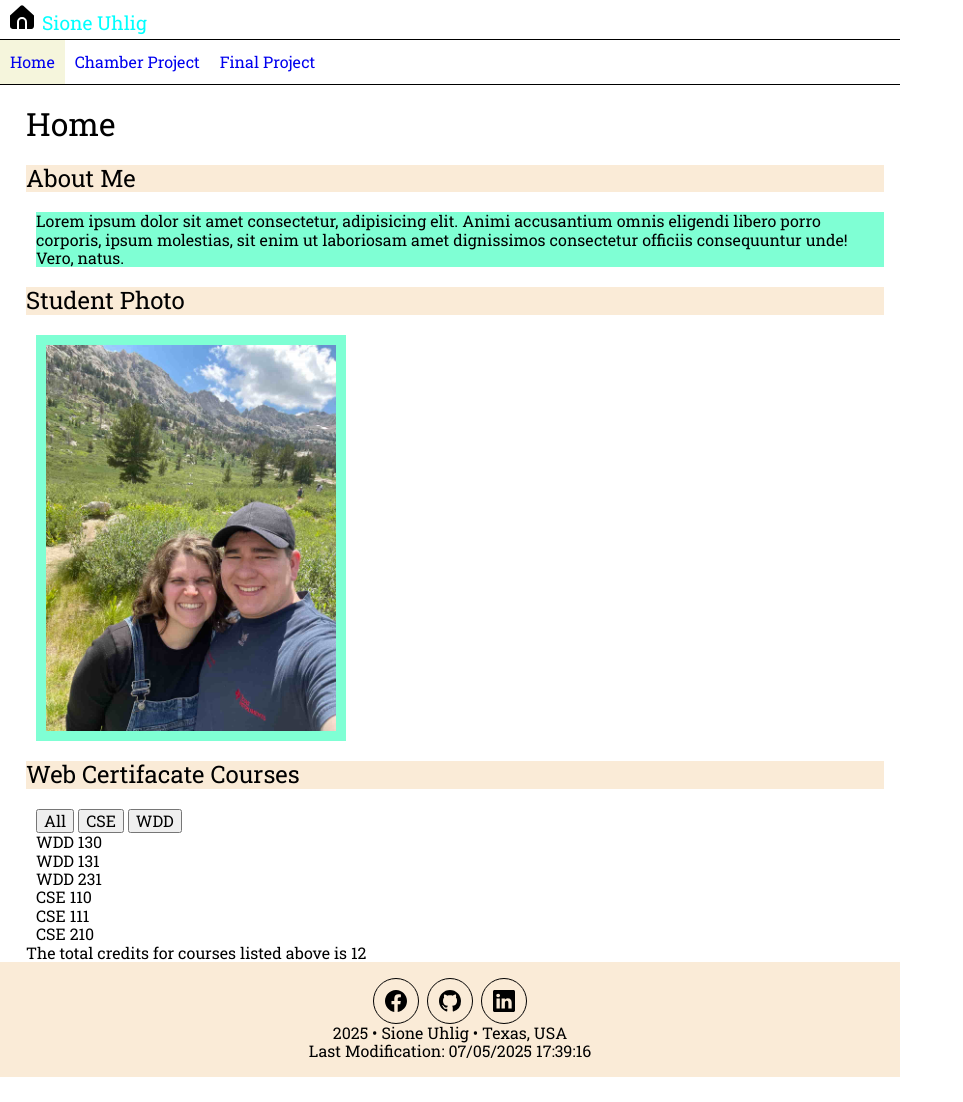
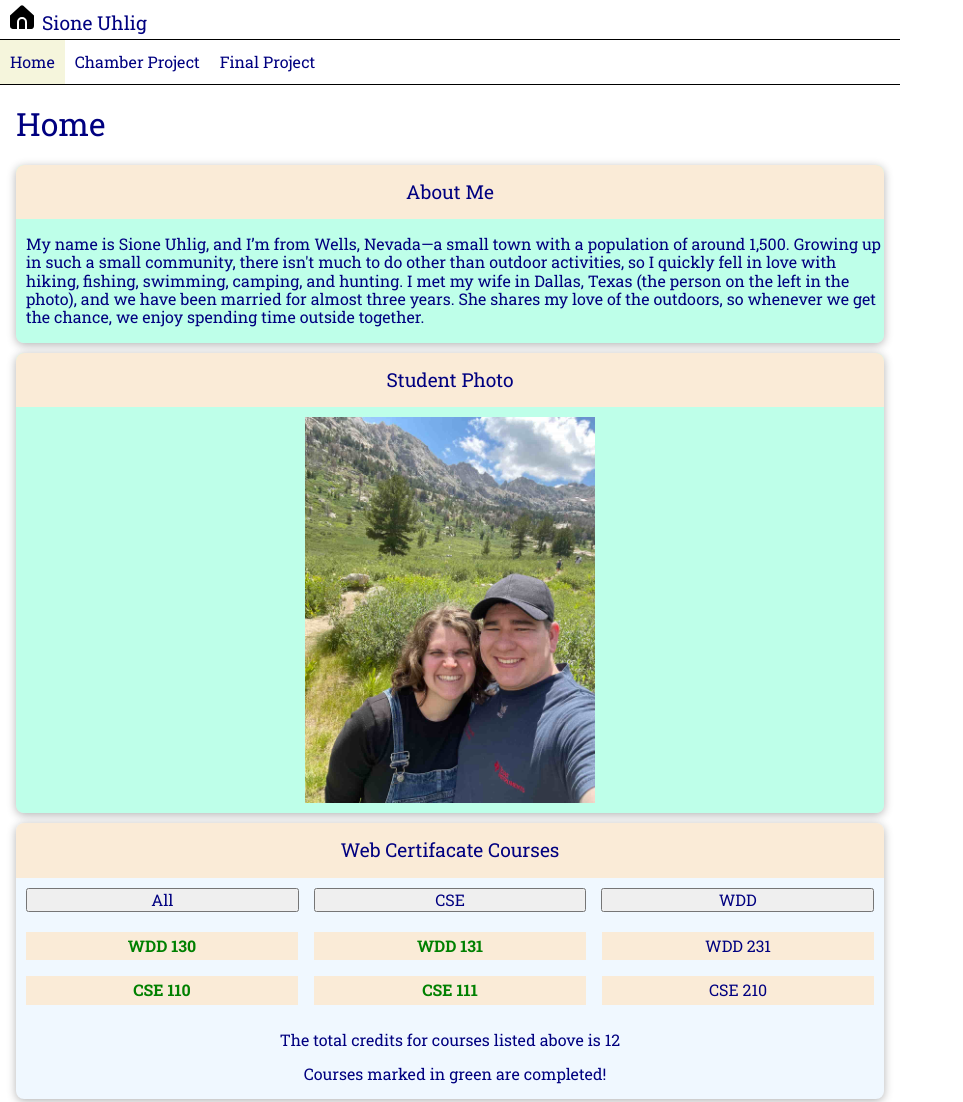
Before and after one commit to SioneUhlig/wdd231, a plain HTML site: page index.html in a window 1280 px wide. Shown: the top 1102 px of the page, without its empty margins (0-963 px from the left). Before the commit the page ends 1077 px from the top, so only its background shows below. Drawn offline with nearby package versions, Linux system fonts and the light colour scheme.

Commit message:
final update to homepage

```diff
--- a/index.html
+++ b/index.html
@@ -40,9 +40,11 @@
 
         <section>
             <h2>About Me</h2>
-            <p>Lorem ipsum dolor sit amet consectetur, adipisicing elit. Animi accusantium omnis eligendi libero porro
-                corporis, ipsum molestias, sit enim ut laboriosam amet dignissimos consectetur officiis consequuntur
-                unde! Vero, natus.</p>
+            <p>My name is Sione Uhlig, and I’m from Wells, Nevada—a small town with a population of around 1,500.
+                Growing up in such a small community, there isn't much to do other than outdoor activities, so I quickly
+                fell in love with hiking, fishing, swimming, camping, and hunting. I met my wife in Dallas, Texas (the
+                person on the left in the photo), and we have been married for almost three years. She shares my love
+                of the outdoors, so whenever we get the chance, we enjoy spending time outside together.</p>
         </section>
 
         <section>
@@ -50,7 +52,7 @@
             <img src="images/homepage.jpg" alt="Site-logo" width="512" height="512">
         </section>
 
-        <section>
+        <section class="course-section">
             <h2>Web Certifacate Courses</h2>
             <div class="course-filters">
                 <button class="filter-btn active" data-filter="all">All</button>
@@ -59,17 +61,18 @@
             </div>
 
             <div class="course-list" id="course-list">
-                <div class="course-card completed" data-category="wdd" data-credits="2">WDD 130</div>
-                <div class="course-card completed" data-category="wdd" data-credits="2">WDD 131</div>
+                <div class="course-card completed" id="completed" data-category="wdd" data-credits="2">WDD 130</div>
+                <div class="course-card completed" id="completed" data-category="wdd" data-credits="2">WDD 131</div>
                 <div class="course-card" data-category="wdd" data-credits="2">WDD 231</div>
-                <div class="course-card" data-category="cse" data-credits="2">CSE 110</div>
-                <div class="course-card" data-category="cse" data-credits="2">CSE 111</div>
+                <div class="course-card completed" id="completed" data-category="cse" data-credits="2">CSE 110</div>
+                <div class="course-card completed" id="completed" data-category="cse" data-credits="2">CSE 111</div>
                 <div class="course-card" data-category="cse" data-credits="2">CSE 210</div>
             </div>
 
             <div class="credits-info">
                 The total credits for courses listed above is <span id="total-credits">12</span>
             </div>
+            <p class="course-p">Courses marked in green are completed!</p>
         </section>
 
     </main>
@@ -77,8 +80,8 @@
         <div class="social">
             <a href="https://www.facebook.com/" target="_blank"><img src="images/facebook.svg" alt="facebook" width="16"
                     height="16"></a>
-            <a href="https://github.com/" target="_blank"><img src="images/githubimg.svg" alt="github" width="16"
-                    height="16"></a>
+            <a href="https://github.com/" target="_blank"><img src="images/githubimg.svg" alt="github    logo"
+                    width="16" height="16"></a>
             <a href="https://www.linkedin.com/" target="_blank"><img src="images/linkedin.svg" alt="linkedin" width="16"
                     height="16"></a>
         </div>
--- a/styles/base.css
+++ b/styles/base.css
@@ -2,6 +2,7 @@
     font-family: "Roboto Slab", serif;
     font-weight: 400;
     font-style: normal;
+    color: #000080;
 }
 
 /*********************** Header *****************************/
@@ -21,11 +22,12 @@ header img {
     width: 100%;
     height: auto;
     padding-bottom: 5px;
+    color: #000080;
 }
 
 header span {
     font-size: 1.2rem;
-    color: aqua;
+    color: #000080;
 }
 
 .hamburger {
@@ -82,7 +84,6 @@ header span {
 /*********************** Main *****************************/
 main {
     display: block;
-    margin-left: 10px;
 
 }
 
@@ -98,33 +99,90 @@ h2 {
 }
 
 p {
-    background-color: aquamarine;
     margin-left: 10px;
 }
 
 
 main img {
-    display: flex;
-    justify-content: center;
-    align-items: center;
-    margin-left: 10px;
+    display: block;
     width: 290px;
     height: auto;
-    border: solid 10px aquamarine;
+    margin: 0 auto;
+    padding-bottom: 10px;
+    padding-top: 10px;
 }
 
 .course-list {
-    margin-left: 10px;
+    display: grid;
+    grid-template-columns: 1fr;
+    gap: 1rem;
+    margin-bottom: 1rem;
+    text-align: center;
+    padding-bottom: 10px;
+    margin: 10px;
 }
 
 .course-filters {
-    margin-left: 10px;
+    display: grid;
+    grid-template-columns: 1fr 1fr 1fr;
+    gap: 15px;
+    padding: 10px;
+
+}
+
+.filter-btn {
+    text-align: center;
+    align-items: center;
+}
+
+.filter-btn:hover {
+    background-color: aqua;
+}
+
+.course-card {
+
+    background-color: antiquewhite;
+    padding: 5px;
+}
+
+.course-card:hover {
+    border-color: black;
+}
+
+.credits-info {
+    text-align: center;
+}
+
+#completed {
+    color: green;
+    font-weight: bold;
+}
+
+section h2 {
+    background-color: antiquewhite;
+    padding: 1rem;
+    margin: 0;
+    font-size: 1.2rem;
+    text-align: center;
+}
+
+section {
+    background-color: rgba(127, 255, 212, .5);
+    border-radius: 8px;
+    overflow: hidden;
+    box-shadow: 0 2px 10px rgba(0, 0, 0, 0.3);
+    margin-bottom: 10PX;
+}
+
+.course-p {
+    text-align: center;
 }
 
 /*********************** Footer *****************************/
 footer {
     background-color: antiquewhite;
     padding: 1rem 10px;
+    border-radius: 8px;
     text-align: center;
 }
 
--- a/styles/larger.css
+++ b/styles/larger.css
@@ -41,17 +41,14 @@
     }
 
     main section:nth-child(2) {
-        /* About Me section */
         order: 1;
     }
 
     main section:nth-child(3) {
-        /* Student Photo section */
         order: 2;
     }
 
     main section:nth-child(4) {
-        /* Courses section */
         grid-column: 1 / -1;
         order: 3;
     }
@@ -65,5 +62,24 @@
         height: auto;
     }
 
+    main img {
+        display: block;
+        width: 290px;
+        height: auto;
+        margin: 0 auto;
+    }
+
+    .course-section {
+        background-color: aliceblue;
+    }
+
+    .course-list {
+        display: grid;
+        grid-template-columns: 1fr 1fr 1fr;
+        gap: 1rem;
+        margin-bottom: 1rem;
+        text-align: center;
+    }
+
 
 }
```
